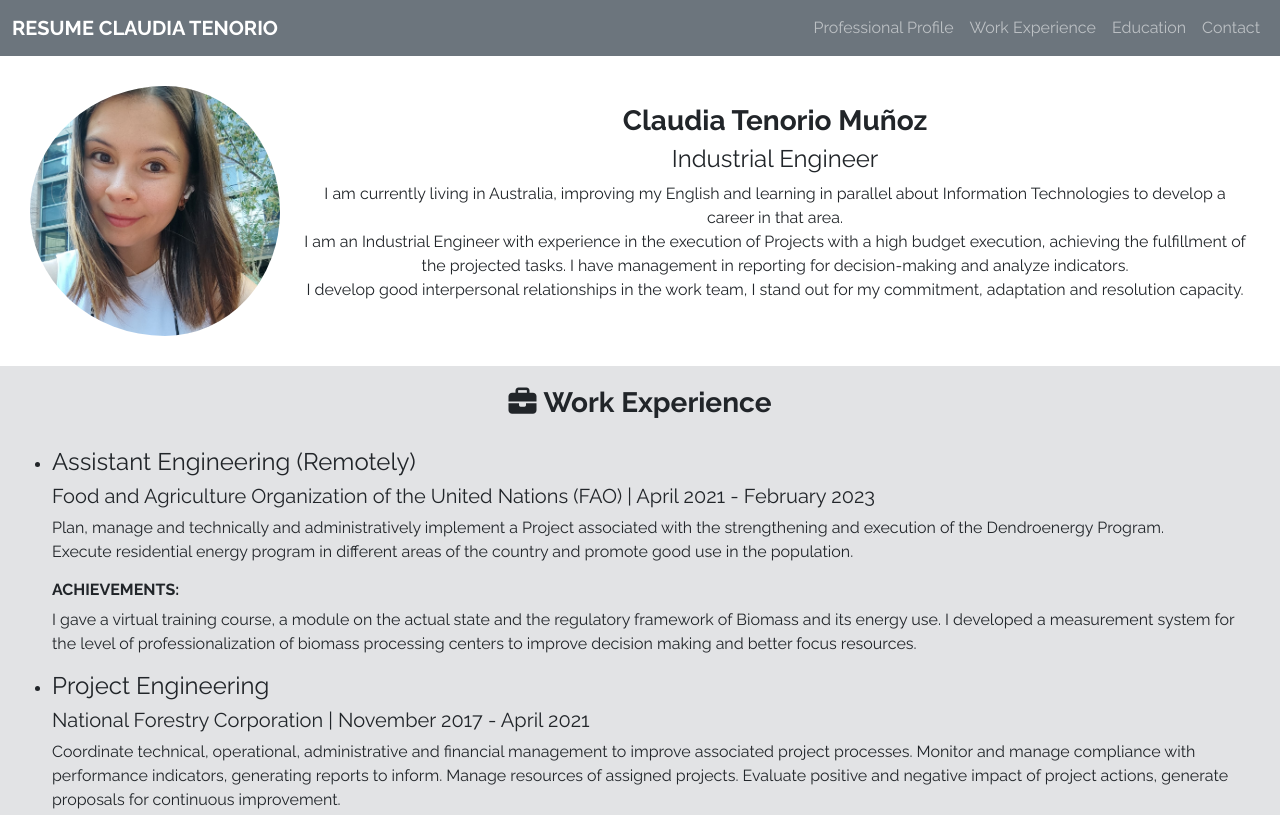
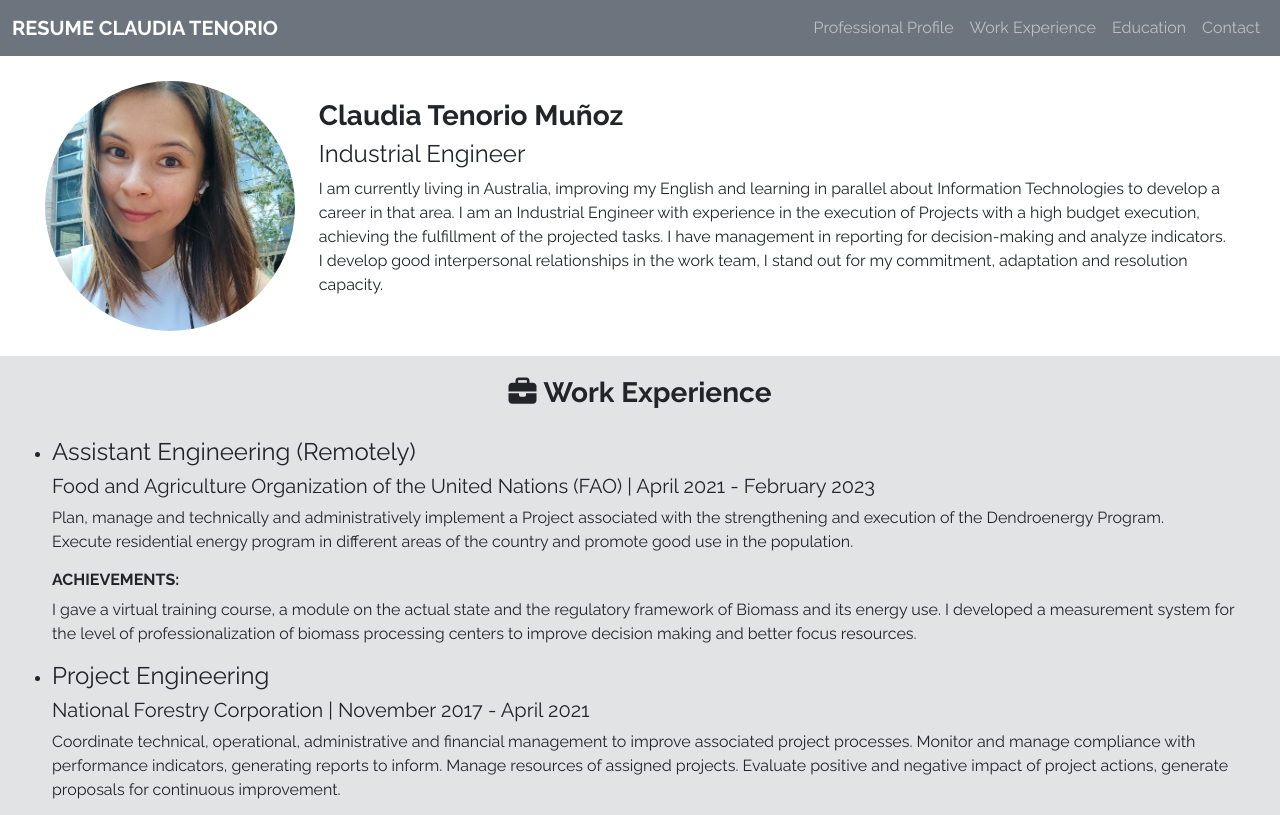
Before and after one commit to clautenorio/curriculum, a plain HTML site: page index.html in a window 1280 px wide. Shown: the top 815 px of the page. Drawn offline with nearby package versions, Linux system fonts and the light colour scheme.

Commit message:
ajustes menores a la portada

```diff
--- a/assets/css/style.css
+++ b/assets/css/style.css
@@ -4,14 +4,9 @@ body{
 header img{
     height: 250px;
    border-radius: 100%;
-   padding-right: 20px;
 }
-header{
-    display: flex;
-    align-items: center;
-    justify-content: space-around;
-    padding: 30px;
-    text-align: center;
+.portada{
+    padding: 25px;
 }
 .detalle{
     padding: 20px;
--- a/index.html
+++ b/index.html
@@ -41,17 +41,22 @@
         </div>
       </nav>
 
-      <header id="portada">
-        <div class="parte-1">
-            <img src="./assets/image/imagen-perfil.jpg" alt="Imagen de perfil personal">
+      <header class="portada container-fluid">
+        <div class="row align-items-center justify-content-center gy-4">
+        <div class="col-xs-12 col-sm-auto col-md-auto">
+          <div class="width: 100%">
+          <img src="./assets/image/imagen-perfil.jpg" alt="Imagen de perfil personal">
+          </div>
         </div>
-        <div class="parte-1">
+        <div class="col-xs-12 col-sm-9 col-md-9">
+          <div class="width: 100%">
           <h3><strong>Claudia Tenorio Muñoz</strong></h3>
           <h4>Industrial Engineer</h4>
-          <p>I am currently living in Australia, improving my English and learning in parallel about Information Technologies to develop a career in that area.<br>
-            I am an Industrial Engineer with experience in the execution of Projects with a high budget execution, achieving the fulfillment of the projected tasks. I have management in reporting for decision-making and analyze indicators.
-            <br>I develop good interpersonal relationships in the work team, I stand out for my commitment, adaptation and resolution capacity.
-        </div>
+          <p>I am currently living in Australia, improving my English and learning in parallel about Information Technologies to develop a career in that area. I am an Industrial Engineer with experience in the execution of Projects with a high budget execution, achieving the fulfillment of the projected tasks. I have management in reporting for decision-making and analyze indicators.
+           <br>I develop good interpersonal relationships in the work team, I stand out for my commitment, adaptation and resolution capacity.
+          </div>
+         </div>
+          </div>
       </header>
 
       <main>
```
